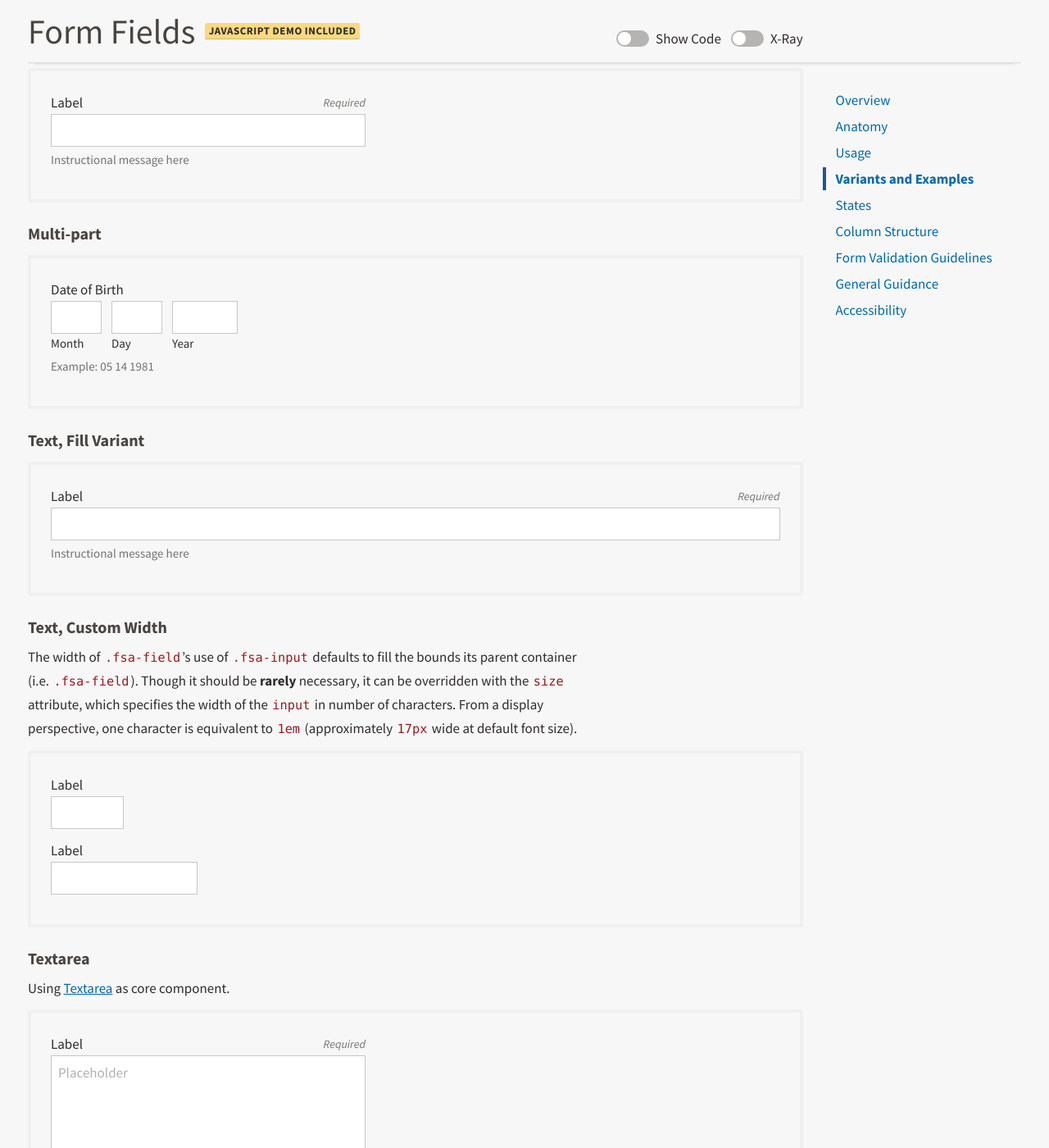
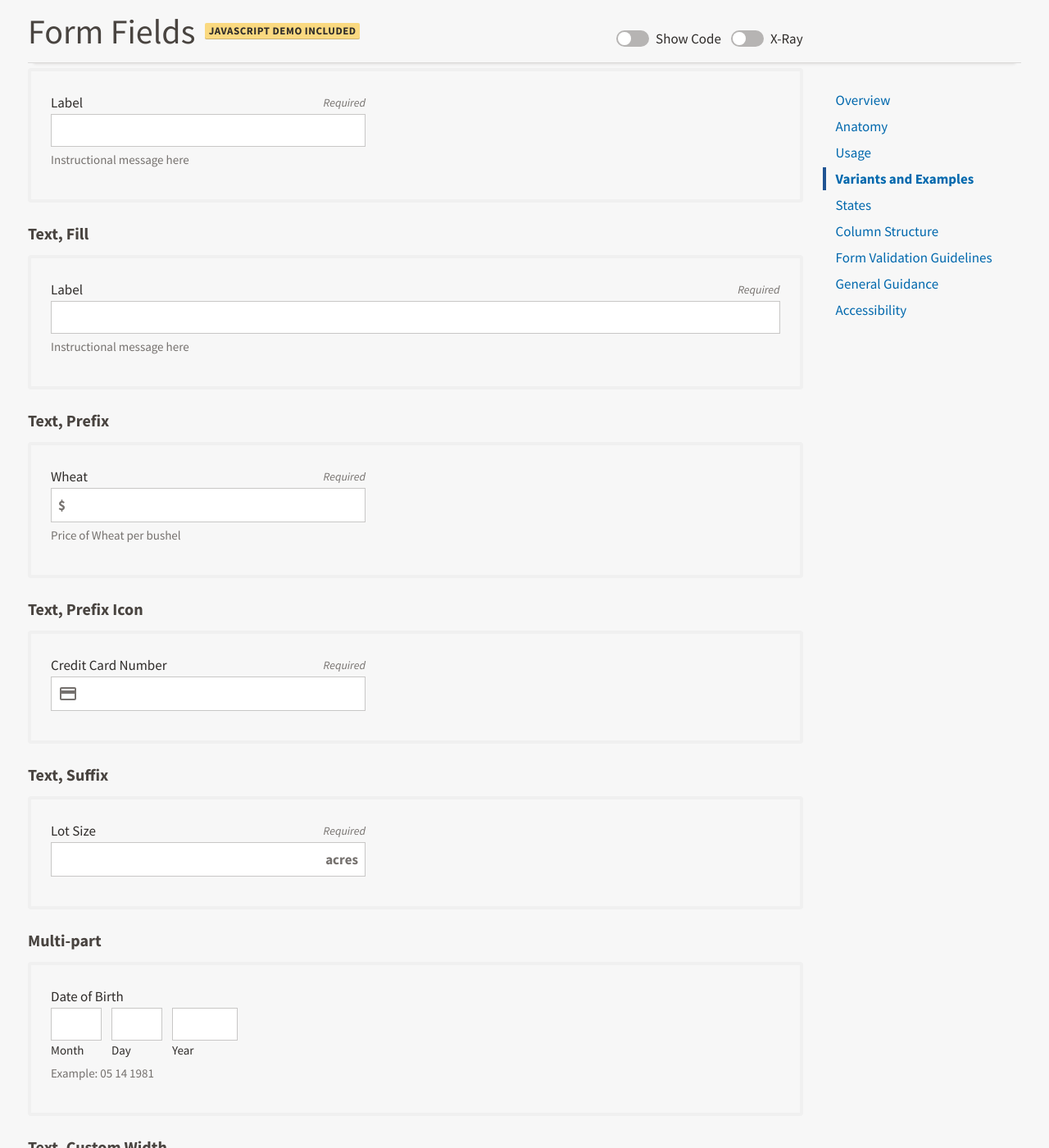
Before and after one commit to USDA-FSA/fsa-design-system, a Jekyll site: the page built from components/form-fields/index.md, in a window 1280 px wide and 1400 px high, scrolled down 2338 px. Shown: the whole window at 82% size. Built offline with Jekyll 4.4.1, drawn with Linux system fonts in a browser that asks for light colours.

Commit message:
Field Prefix/Suffix [amends #485]

```diff
--- a/components/form-fields/index.md
+++ b/components/form-fields/index.md
@@ -106,6 +106,57 @@ Using [Text Input]({{ site.baseurl }}components/text-input/) as core component.
 {% endcapture %}
 {% include preview-and-snippet.html %}
 
+### Text, Fill
+
+{% capture snippet %}
+<div class="fsa-field fsa-field--fill">
+  <label class="fsa-field__label" for="TheItem5">Label <span class="fsa-field__label-desc">Required</span></label>
+  <input class="fsa-input fsa-field__item" id="TheItem5" aria-describedby="lorem-1234-help-5" aria-required="true" name="TheItem5" type="text" value="">
+  <span class="fsa-field__help" id="lorem-1234-help-5">Instructional message here</span>
+</div>
+{% endcapture %}
+{% include preview-and-snippet.html %}
+
+### Text, Prefix
+
+{% capture snippet %}
+<div class="fsa-field">
+  <label class="fsa-field__label" for="lorem-778affixs459">Wheat <span class="fsa-field__label-desc">Required</span></label>
+  <span class="fsa-affix fsa-affix--fill">
+    <label for="lorem-778affixs459" class="fsa-affix__prefix" aria-hidden="true" title="Dollars">$</label>
+    <input class="fsa-input fsa-field__item fsa-affix__item" id="lorem-778affixs459" name="lorem-778affixs459" type="text" value="" aria-required="true" aria-describedby="lorem-778affixs459_help">
+  </span>
+  <span class="fsa-field__help" id="lorem-778affixs459_help">Price of Wheat per bushel</span>
+</div>
+{% endcapture %}
+{% include preview-and-snippet.html %}
+
+### Text, Prefix Icon
+
+{% capture snippet %}
+<div class="fsa-field">
+  <label class="fsa-field__label" for="lorem-778affixicons459">Credit Card Number <span class="fsa-field__label-desc">Required</span></label>
+  <span class="fsa-affix fsa-affix--fill">
+    <label for="lorem-778affixicons459" class="fsa-affix__prefix" aria-hidden="true"><svg class="fsa-icon fsa-icon--size-2" aria-hidden="true" focusable="false" role="img" fill="#494440" xmlns="http://www.w3.org/2000/svg" width="24" height="24" viewBox="0 0 24 24"><path d="M20 4H4c-1.11 0-1.99.89-1.99 2L2 18c0 1.11.89 2 2 2h16c1.11 0 2-.89 2-2V6c0-1.11-.89-2-2-2zm0 14H4v-6h16v6zm0-10H4V6h16v2z"></path></svg></label>
+    <input class="fsa-input fsa-field__item fsa-affix__item" id="lorem-778affixicons459" name="lorem-778affixicons459" type="text" value="" aria-required="true" aria-describedby="lorem-778affixicons459_help">
+  </span>
+</div>
+{% endcapture %}
+{% include preview-and-snippet.html %}
+
+### Text, Suffix
+
+{% capture snippet %}
+<div class="fsa-field">
+  <label class="fsa-field__label" for="lorem-778suffixs459">Lot Size <span class="fsa-field__label-desc">Required</span></label>
+  <span class="fsa-affix fsa-affix--fill">
+    <input class="fsa-input fsa-field__item fsa-affix__item" id="lorem-778suffixs459" name="lorem-778suffixs459" type="text" value="" aria-required="true" aria-describedby="lorem-778suffixs459_help">
+    <label for="lorem-778suffixs459" class="fsa-affix__suffix" aria-hidden="true" title="Dollars">acres</label>
+  </span>
+</div>
+{% endcapture %}
+{% include preview-and-snippet.html %}
+
 ### Multi-part
 
 {% capture snippet %}
@@ -126,17 +177,6 @@ Using [Text Input]({{ site.baseurl }}components/text-input/) as core component.
     </div>
   </div>
   <span class="fsa-field__help" id="lorem-dob__help">Example: 05 14 1981</span>
-</div>
-{% endcapture %}
-{% include preview-and-snippet.html %}
-
-### Text, Fill Variant
-
-{% capture snippet %}
-<div class="fsa-field fsa-field--fill">
-  <label class="fsa-field__label" for="TheItem5">Label <span class="fsa-field__label-desc">Required</span></label>
-  <input class="fsa-input fsa-field__item" id="TheItem5" aria-describedby="lorem-1234-help-5" aria-required="true" name="TheItem5" type="text" value="">
-  <span class="fsa-field__help" id="lorem-1234-help-5">Instructional message here</span>
 </div>
 {% endcapture %}
 {% include preview-and-snippet.html %}
```
